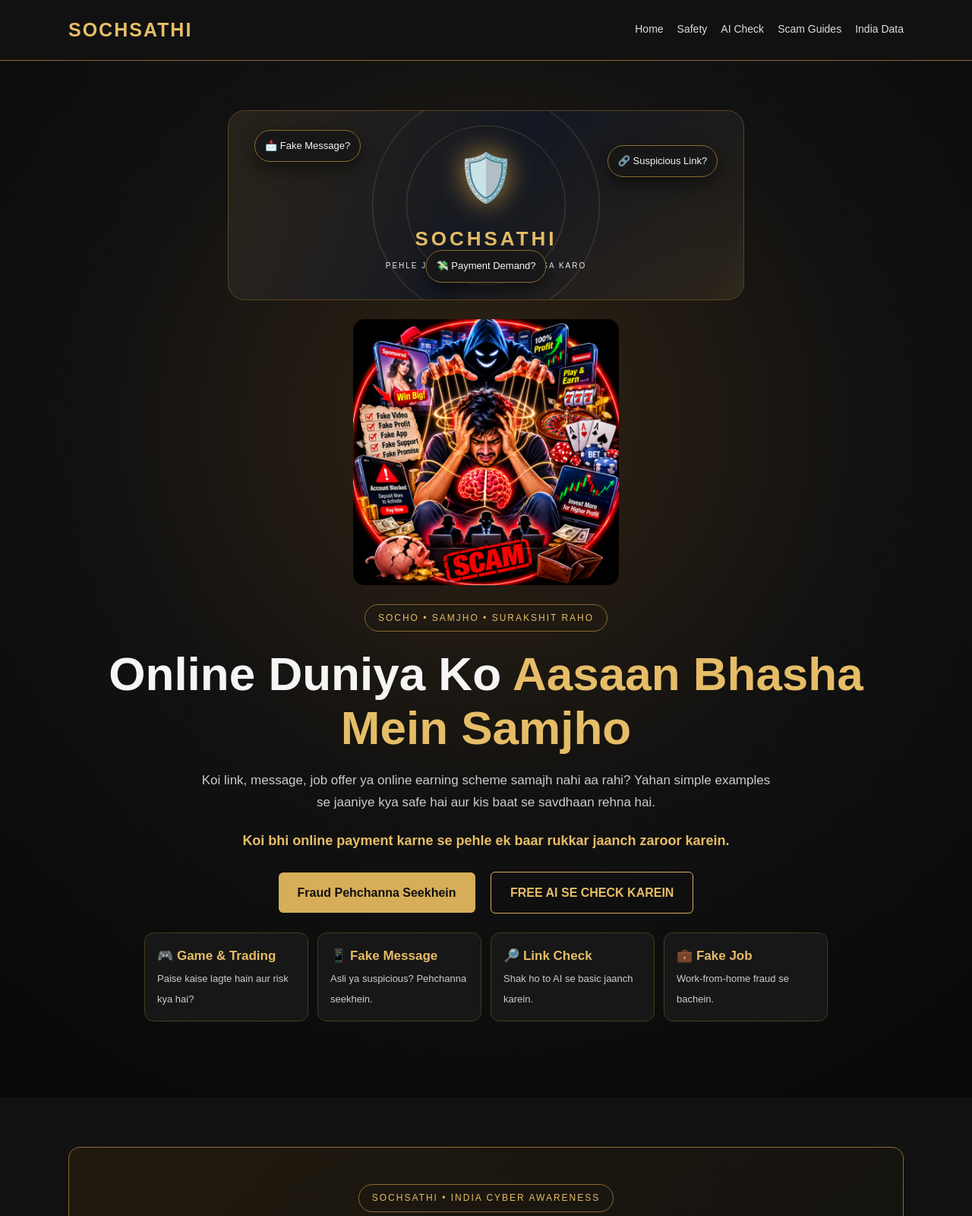
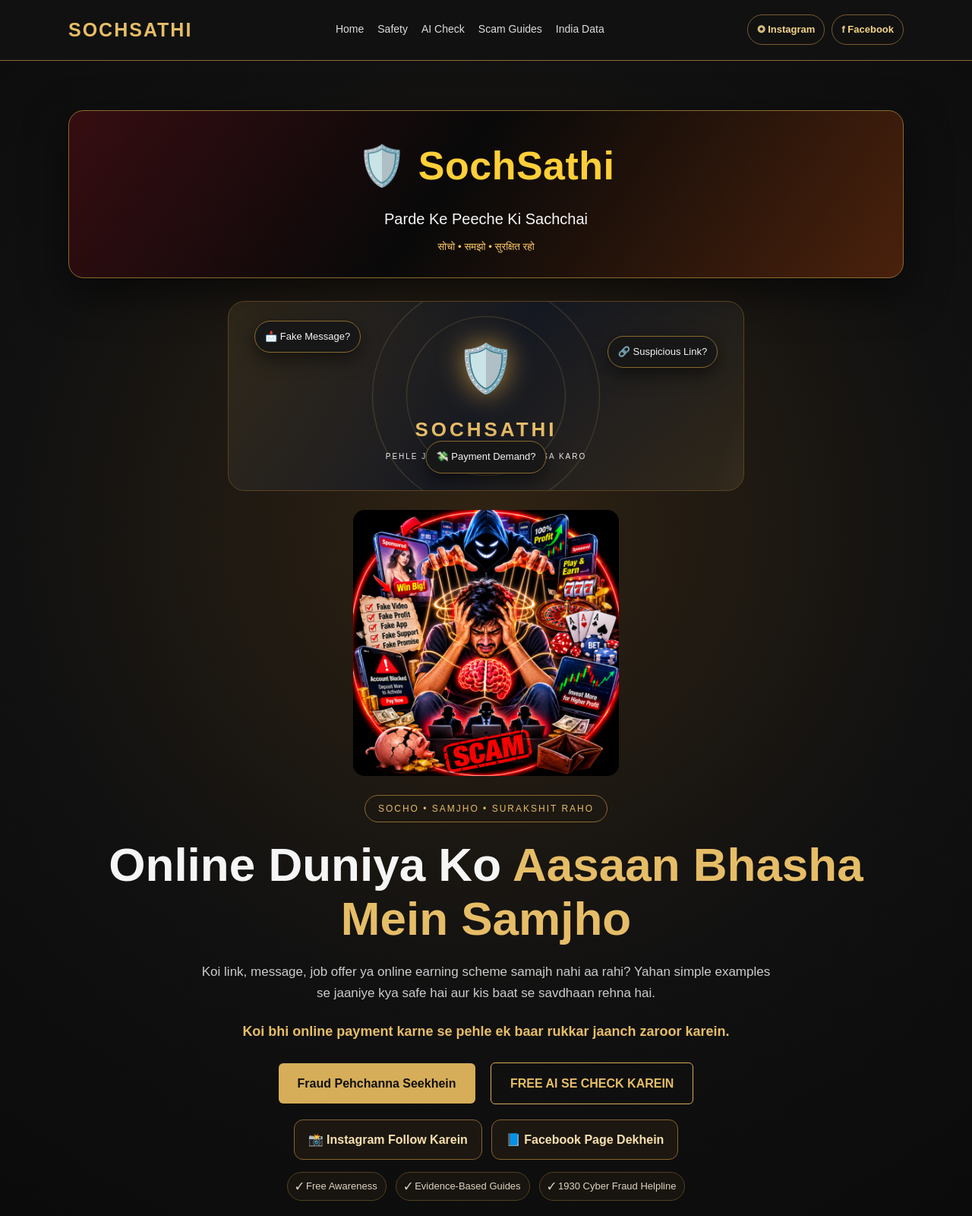
Before and after one commit to bittuk62bk-bittu/sochsathi-website, a plain HTML site: page index.html in a window 1280 px wide. Shown: the top 1600 px of the page at 76% size. Drawn offline with Linux system fonts and the light colour scheme.

Commit message:
Improve SochSathi homepage visual hierarchy and social links

```diff
--- a/index.html
+++ b/index.html
@@ -327,7 +327,28 @@
     .quick-start a{background:#171717;border:1px solid #49391e;border-radius:12px;padding:16px;text-align:left}
     .quick-start b{display:block;color:#e6bd67;font-size:17px}.quick-start span{font-size:13px;color:#ccc}
     @media(max-width:600px){.hero-showcase{height:220px}.float-chip{font-size:11px;padding:7px 9px}.chip-one{left:2%}.chip-two{right:2%}}
-\n  </style>
+\n
+    /* SochSathi visual refresh: social-first, accessible and responsive */
+    .nav{align-items:center}
+    .nav-social{display:flex;gap:9px;align-items:center}
+    .nav-social a{display:inline-flex;align-items:center;gap:6px;border:1px solid #785c30;border-radius:999px;padding:8px 12px;color:#f5d48c;font-size:13px;font-weight:700}
+    .nav-social a:hover,.nav-social a:focus-visible{background:#d6ad58;color:#111}
+    .social-banner{max-width:1100px;margin:0 auto 30px;border:1px solid #8b6b2e;border-radius:20px;overflow:hidden;box-shadow:0 18px 55px #0009;background:linear-gradient(125deg,#360d11,#090909 45%,#4a210c);position:relative}
+    .social-banner img{display:block;width:100%;height:auto;aspect-ratio:16/9;object-fit:cover}
+    .social-banner-fallback{padding:28px 18px;text-align:center;min-height:170px;display:flex;flex-direction:column;align-items:center;justify-content:center;gap:9px}
+    .social-banner-fallback strong{font-size:clamp(25px,5vw,52px);color:#ffcf38;letter-spacing:.5px}
+    .social-banner-fallback span{color:#f6f6f6;font-size:clamp(13px,2vw,20px)}
+    .social-banner-fallback small{color:#ffcb68}
+    .social-strip{display:flex;gap:12px;justify-content:center;align-items:center;flex-wrap:wrap;margin:20px auto 10px}
+    .social-strip a{border:1px solid #86642d;border-radius:12px;background:#1c1711;color:#f8e1b0;padding:12px 18px;font-weight:700;transition:background .2s,transform .2s}
+    .social-strip a:hover{background:#352514;transform:translateY(-2px)}
+    .trust-points{display:flex;gap:12px;flex-wrap:wrap;justify-content:center;margin:16px auto 0;color:#ded4c0;font-size:13px}
+    .trust-points span{padding:7px 11px;background:#18140f;border:1px solid #514024;border-radius:999px}
+    a:focus-visible,button:focus-visible,input:focus-visible{outline:3px solid #ffdc87;outline-offset:3px}
+    @media(max-width:720px){.nav-social{justify-content:center;width:100%}.nav-social a{flex:1;justify-content:center}.social-banner{border-radius:12px}.social-strip a{flex:1;min-width:130px;text-align:center}.hero{padding-top:25px}}
+    @media(prefers-reduced-motion:reduce){*,*:before,*:after{animation-duration:.01ms!important;transition-duration:.01ms!important;scroll-behavior:auto!important}}
+
+  </style>
 </head>
 
 <body>
@@ -343,6 +364,10 @@
         <a href="#research">Scam Guides</a>
         <a href="#india-tracker">India Data</a>
       </nav>
+      <div class="nav-social" aria-label="SochSathi social profiles">
+        <a href="https://www.instagram.com/sochsathiofficial/" target="_blank" rel="noopener noreferrer" aria-label="SochSathi Instagram">◎ Instagram</a>
+        <a href="https://www.facebook.com/share/19k16Rhf9h/" target="_blank" rel="noopener noreferrer" aria-label="SochSathi Facebook">f Facebook</a>
+      </div>
     </div>
   </header>
 
@@ -351,6 +376,13 @@
     <section class="hero" id="home">
       <div class="container">
 
+        <div class="social-banner" aria-label="SochSathi cyber safety cover">
+          <div class="social-banner-fallback">
+            <strong>🛡️ SochSathi</strong>
+            <span>Parde Ke Peeche Ki Sachchai</span>
+            <small>सोचो • समझो • सुरक्षित रहो</small>
+          </div>
+        </div>
         <div class="hero-showcase" aria-label="Online safety visual">
           <div class="showcase-orbit orbit-one"></div><div class="showcase-orbit orbit-two"></div>
           <div class="showcase-center"><span>🛡️</span><strong>SOCHSATHI</strong><small>PEHLE JAANCHO • PHIR BHAROSA KARO</small></div>
@@ -381,6 +413,11 @@
 
         <a href="https://t.me/SmartDostIndiaBot" target="_blank" rel="noopener noreferrer" class="btn btn-outline">FREE AI SE CHECK KAREIN</a>
 
+        <div class="social-strip" aria-label="Follow SochSathi">
+          <a href="https://www.instagram.com/sochsathiofficial/" target="_blank" rel="noopener noreferrer">📸 Instagram Follow Karein</a>
+          <a href="https://www.facebook.com/share/19k16Rhf9h/" target="_blank" rel="noopener noreferrer">📘 Facebook Page Dekhein</a>
+        </div>
+        <div class="trust-points" aria-label="Our commitments"><span>✓ Free Awareness</span><span>✓ Evidence-Based Guides</span><span>✓ 1930 Cyber Fraud Helpline</span></div>
         <div class="quick-start" aria-label="Choose a topic">
           <a href="#research"><b>🎮 Game & Trading</b><span>Paise kaise lagte hain aur risk kya hai?</span></a>
           <a href="#safety"><b>📱 Fake Message</b><span>Asli ya suspicious? Pehchanna seekhein.</span></a>
```
